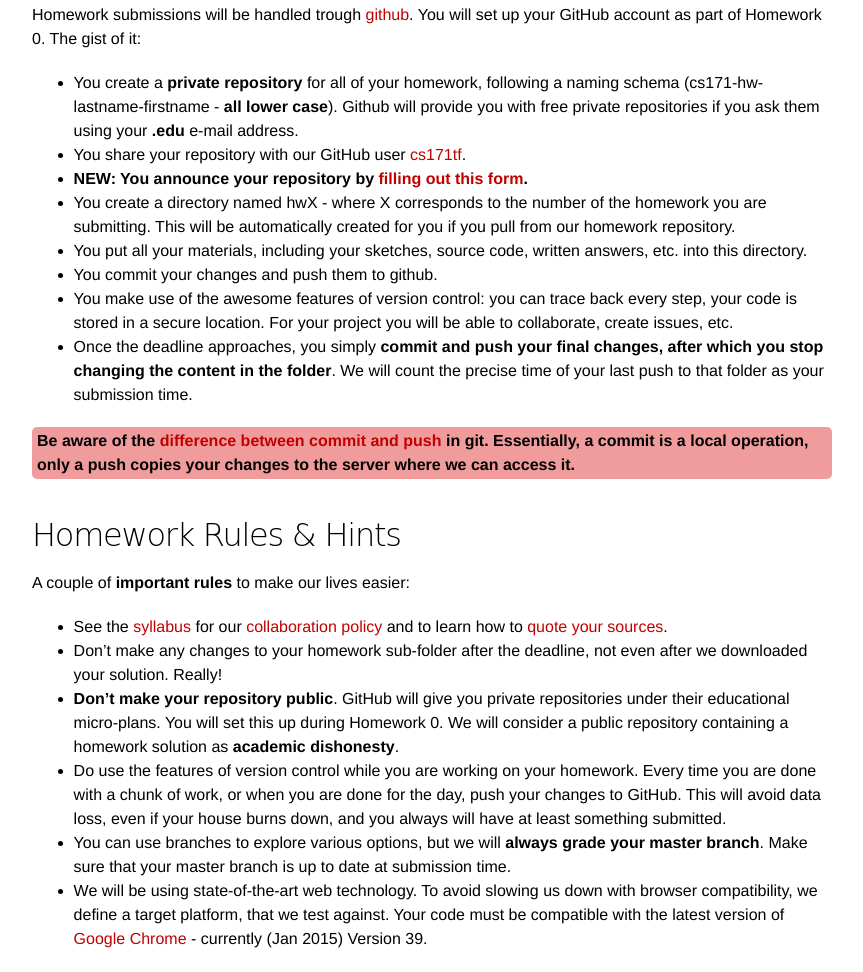
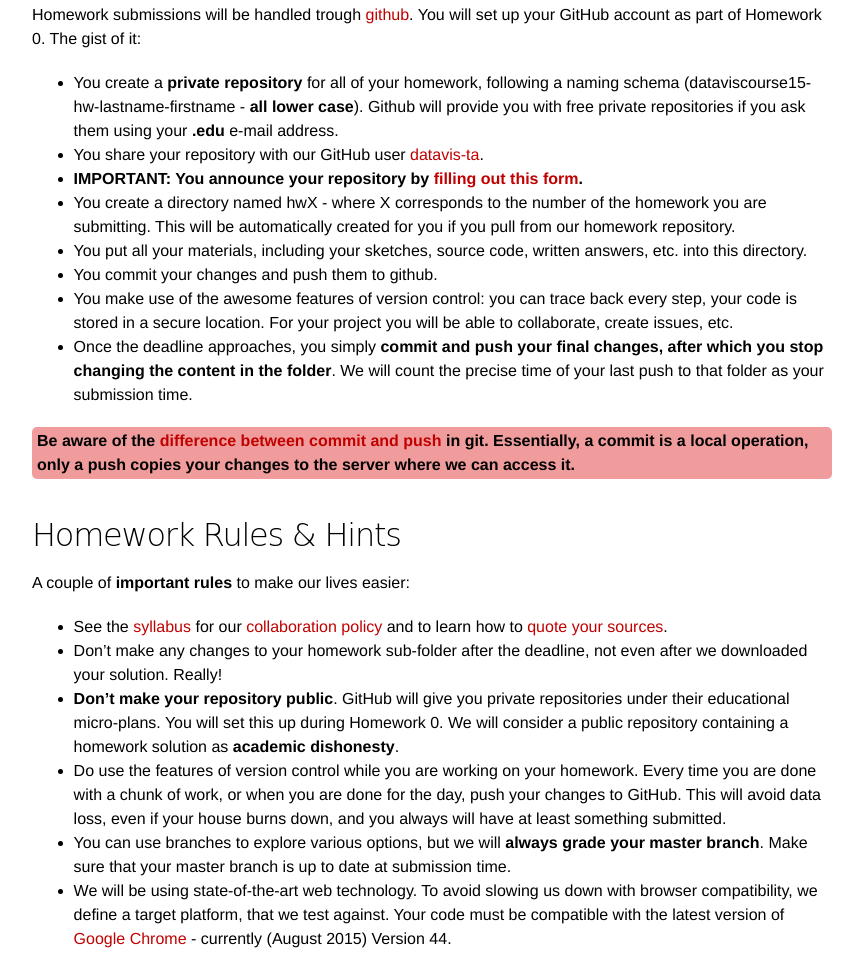
Before and after one commit to UCC-CE-iTinAEC/dataviscourse.github.io, a plain HTML site: page 2015/homework/index.html in a window 1280 px wide. Shown: the part 700-1672 px from the top of the page, without its empty margins (208-1071 px from the left). Drawn offline with Linux system fonts and the light colour scheme; a web font is replaced by a local one.

Commit message:
Site updated at 2015-08-10 10:00:10 UTC: b442864 Mon Aug 10 11:53:34 2015 +0200 Alexander Lex: fixed some links / wording on website

```diff
--- a/2015/feed.xml
+++ b/2015/feed.xml
@@ -5,8 +5,8 @@
     <description>Visualization Class at the University of Utah</description>
     <link>http://vcg.github.io/2015/</link>
     <atom:link href="http://vcg.github.io/2015/feed.xml" rel="self" type="application/rss+xml" />
-    <pubDate>Thu, 06 Aug 2015 14:39:56 +0200</pubDate>
-    <lastBuildDate>Thu, 06 Aug 2015 14:39:56 +0200</lastBuildDate>
+    <pubDate>Mon, 10 Aug 2015 12:00:01 +0200</pubDate>
+    <lastBuildDate>Mon, 10 Aug 2015 12:00:01 +0200</lastBuildDate>
     <generator>Jekyll v2.5.3</generator>
 
   </channel>
--- a/2015/homework/index.html
+++ b/2015/homework/index.html
@@ -128,9 +128,9 @@
 <p>Homework submissions will be handled trough <a href="http://github.com">github</a>. You will set up your GitHub account as part of Homework 0. The gist of it:</p>
 
 <ul>
-  <li>You create a <strong>private repository</strong> for all of your homework, following a naming schema (cs171-hw-lastname-firstname - <strong>all lower case</strong>). Github will provide you with free private repositories if you ask them using your <strong>.edu</strong> e-mail address.</li>
-  <li>You share your repository with our GitHub user <a href="http://github.com/cs171tf">cs171tf</a>.</li>
-  <li><strong>NEW: You announce your repository by <a href="https://docs.google.com/forms/d/1sb8y_R2fGgbnaEiBPXxMGiTJ8DFf3lTk9b9PO3IoytI/viewform">filling out this form</a>.</strong></li>
+  <li>You create a <strong>private repository</strong> for all of your homework, following a naming schema (dataviscourse15-hw-lastname-firstname - <strong>all lower case</strong>). Github will provide you with free private repositories if you ask them using your <strong>.edu</strong> e-mail address.</li>
+  <li>You share your repository with our GitHub user <a href="http://github.com/datavis-ta">datavis-ta</a>.</li>
+  <li><strong>IMPORTANT: You announce your repository by <a href="https://docs.google.com/forms/d/1C7nljpvoRzbTrSxZAWuNZuiq-uI1cPIoBcERNTrYsDo/viewform">filling out this form</a>.</strong></li>
   <li>You create a directory named hwX - where X corresponds to the number of the homework you are submitting. This will be automatically created for you if you pull from our homework repository.</li>
   <li>You put all your materials, including your sketches, source code, written answers, etc. into this directory.</li>
   <li>You commit your changes and push them to github.</li>
@@ -152,7 +152,7 @@
   <li><strong>Don’t make your repository public</strong>. GitHub will give you private repositories under their educational micro-plans. You will set this up during Homework 0. We will consider a public repository containing a homework solution as <strong>academic dishonesty</strong>.</li>
   <li>Do use the features of version control while you are working on your homework. Every time you are done with a chunk of work, or when you are done for the day, push your changes to GitHub. This will avoid data loss, even if your house burns down, and you always will have at least something submitted.</li>
   <li>You can use branches to explore various options, but we will <strong>always grade your master branch</strong>. Make sure that your master branch is up to date at submission time.</li>
-  <li>We will be using state-of-the-art web technology. To avoid slowing us down with browser compatibility, we define a target platform, that we test against. Your code must be compatible with the latest version of <a href="https://www.google.com/chrome">Google Chrome</a> - currently (Jan 2015) Version 39.</li>
+  <li>We will be using state-of-the-art web technology. To avoid slowing us down with browser compatibility, we define a target platform, that we test against. Your code must be compatible with the latest version of <a href="https://www.google.com/chrome">Google Chrome</a> - currently (August 2015) Version 44.</li>
 </ul>
 
 
```
Also changed, not shown: 1 other file.
